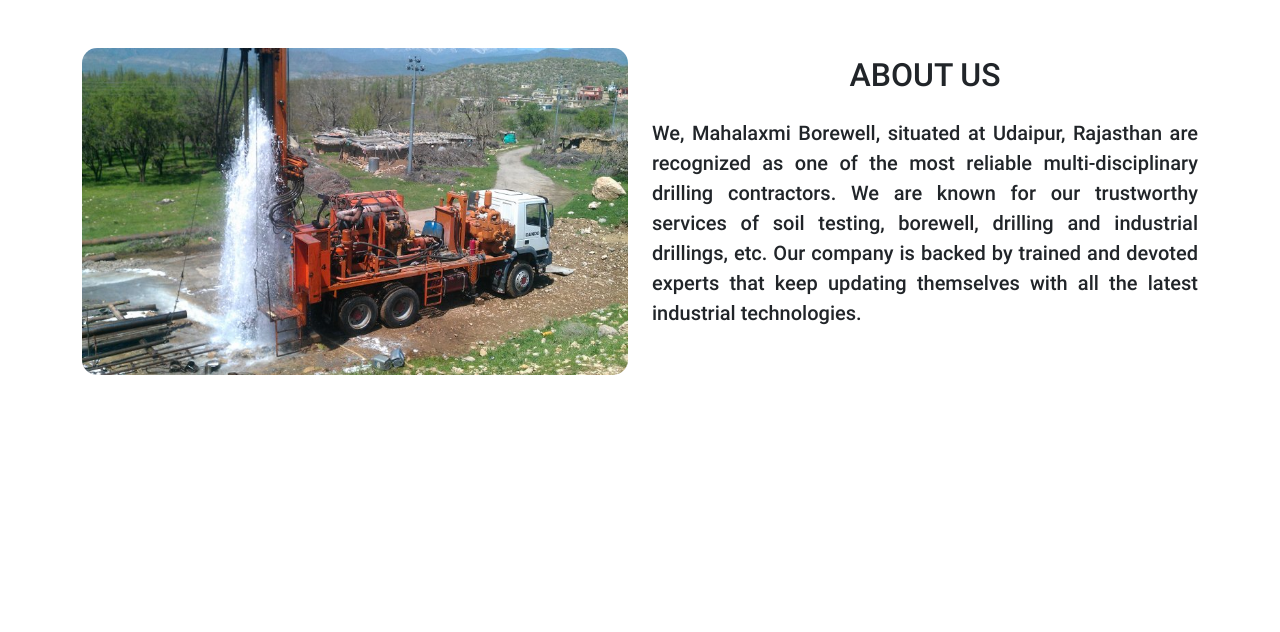
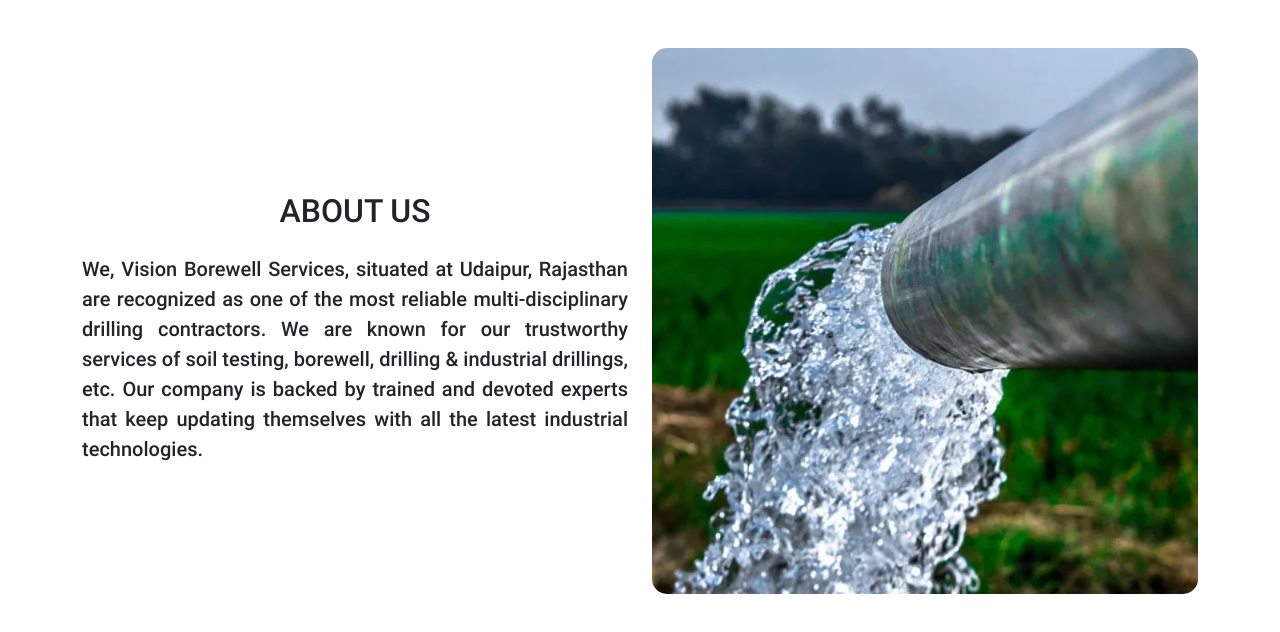
Before and after one commit to pradeep-chauhan/Borewell, a Next.js app: page /modules/AboutUs in a window 1280 px wide. Shown: the top 632 px of the page. Built offline with nearby package versions, Linux system fonts and the light colour scheme.

Commit message:
added about section

```diff
--- a/pages/modules/AboutUs.jsx
+++ b/pages/modules/AboutUs.jsx
@@ -1,22 +1,17 @@
 import React from 'react'
 import Image from 'next/image'
-// import Image1 from '../images/Construction-pana.svg'
-import Image1 from '../images/aboutus1.jpg'
-
+import Image1 from '../images/aboutus.webp'
 const AboutUs = () => {
   return (
     <div>
       <div className='container pt-5'>
         <div className='row'>
-
-          <div className='col-xl-6 col-md-6 col-lg-6 col-sm-12 col-xs-12 aboutus-image'>
-            <div className="aboutus-img">
-              <Image src={Image1} className='img-fluid img-curve' />
-            </div>
+          <div className='col pt-5 mt-5'>
+            <h3 class="text-uppercase mb-4 text-center mt-5 heading">About Us</h3>
+            <p className='paragraph'>We, Vision Borewell Services, situated at Udaipur, Rajasthan are recognized as one of the most reliable multi-disciplinary drilling contractors. We are known for our trustworthy services of soil testing, borewell, drilling & industrial drillings, etc. Our company is backed by trained and devoted experts that keep updating themselves with all the latest industrial technologies.</p>
           </div>
-          <div className='col-xl-6 col-md-6 col-lg-6 col-sm-12 col-xs-12 '>
-            <h3 class="text-uppercase mb-4 text-center mt-2 heading">About Us</h3>
-            <p className='paragraph'>We, Mahalaxmi Borewell, situated at Udaipur, Rajasthan are recognized as one of the most reliable multi-disciplinary drilling contractors. We are known for our trustworthy services of soil testing, borewell, drilling and industrial drillings, etc. Our company is backed by trained and devoted experts that keep updating themselves with all the latest industrial technologies.</p>
+          <div className='col'>
+            <Image src={Image1} className='img-fluid img-curve' />
           </div>
         </div>
       </div>
```
